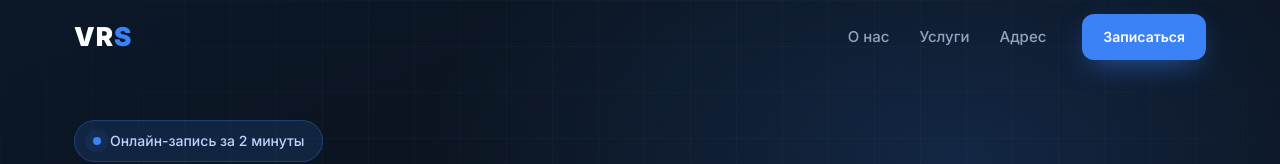
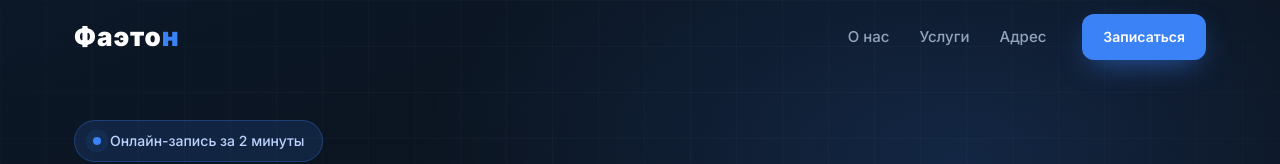
Before and after one commit to iromanchev007-ctrl/Faeton, a plain HTML site: page index.html in a window 1280 px wide. Shown: the top 164 px of the page. Drawn offline with Linux system fonts and the light colour scheme.

Commit message:
Add files via upload

```diff
--- a/index.html
+++ b/index.html
@@ -50,7 +50,7 @@
   <header class="header" id="header">
     <div class="container header__inner">
       <a href="#hero" class="logo" aria-label="Фаэтон — на главную">
-        VR<span>S</span>
+        Фаэто<span>н</span>
       </a>
 
       <nav class="nav" id="nav">
@@ -375,7 +375,7 @@
   <footer class="footer">
     <div class="container footer__inner">
       <div class="footer__col">
-        <a href="#hero" class="logo logo--footer">VR<span>S</span></a>
+        <a href="#hero" class="logo logo--footer">Фаэто<span>н</span></a>
         <p class="footer__about">Автосервис «Фаэтон» — диагностика, обслуживание и ремонт легковых автомобилей в Саратове.</p>
       </div>
       <div class="footer__col">
```
